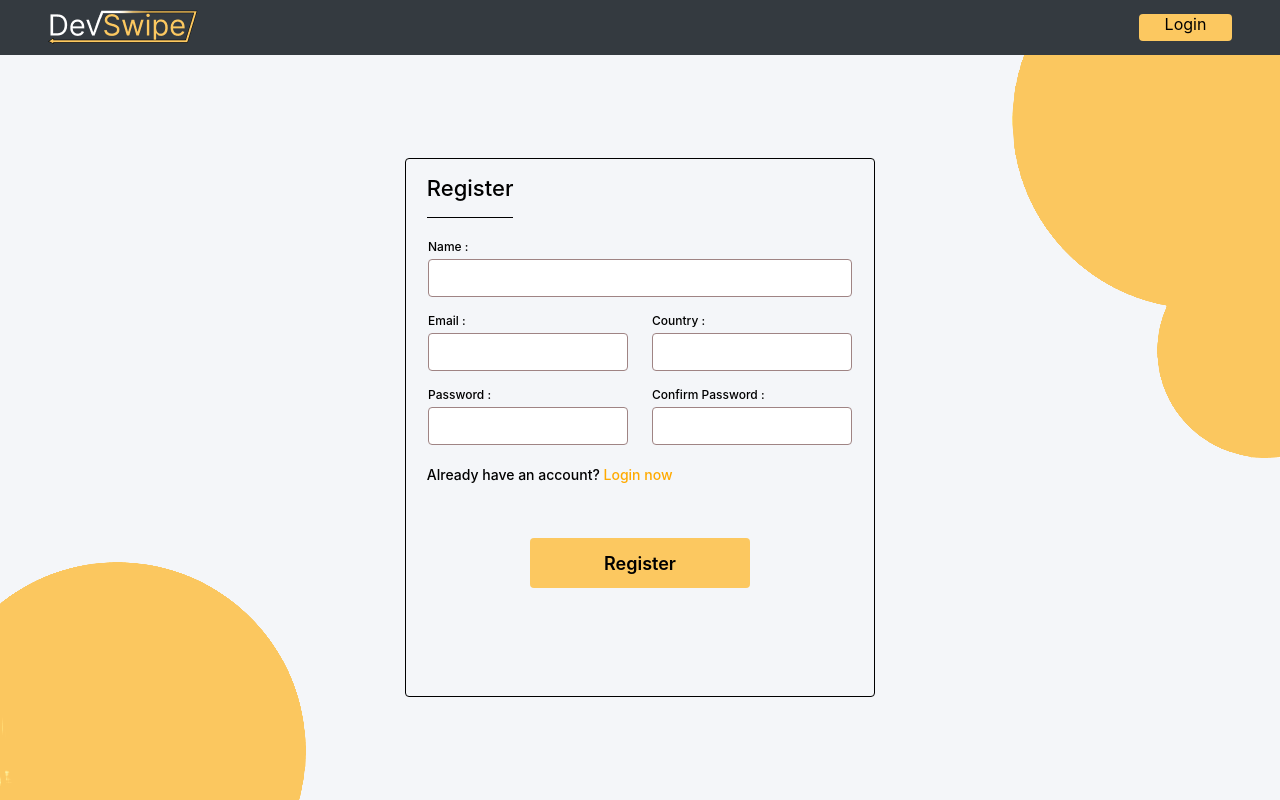
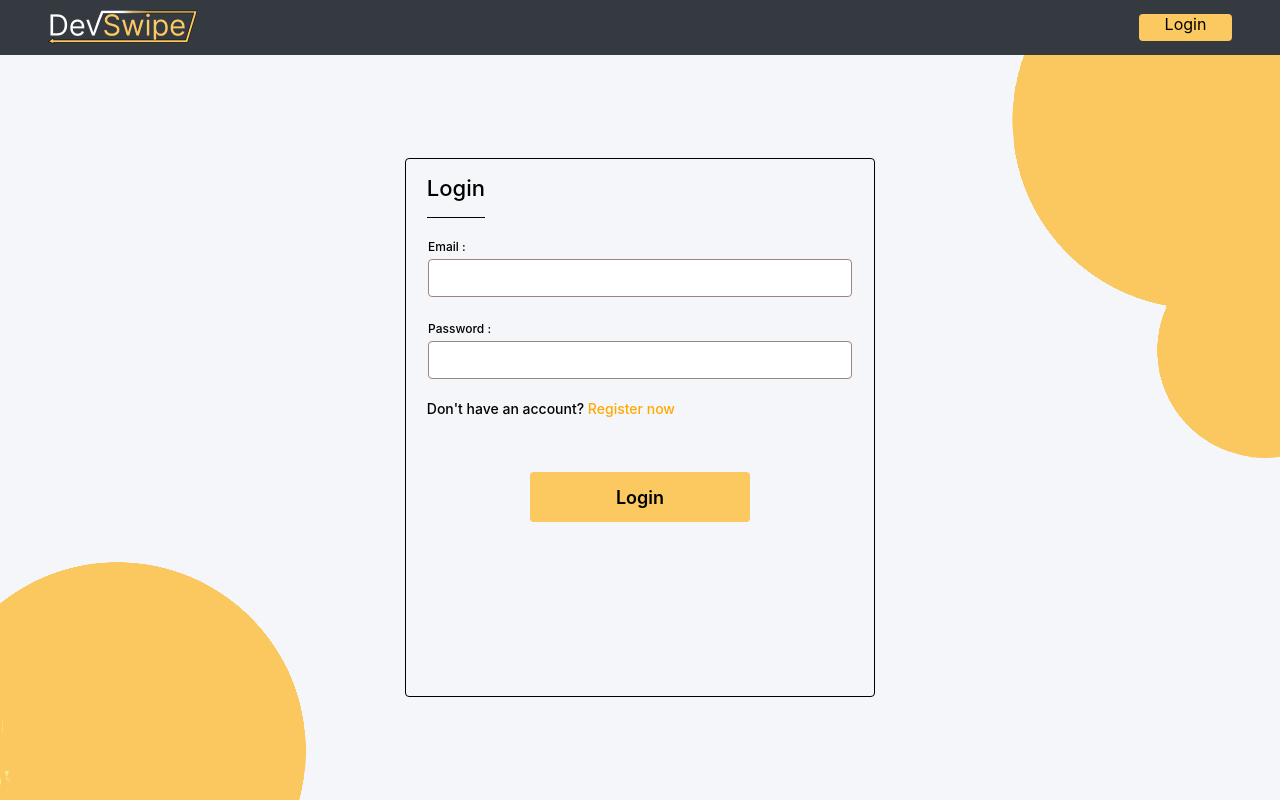
Before and after one commit to Majed-Habli/DevVibe, a React (Create React App) app in the folder Front-End-Website/dev-swipe-web/: page / in a window 1280 px wide. Built offline with nearby package versions, Linux system fonts and the light colour scheme.

Commit message:
Client-Web <> Update login page functionality.

```diff
--- a/Front-End-Website/dev-swipe-web/src/App.js
+++ b/Front-End-Website/dev-swipe-web/src/App.js
@@ -3,14 +3,15 @@ import React from "react";
 import { BrowserRouter, Routes, Route } from "react-router-dom";
 import Register from "./pages/registration/register";
 import PageLayout from "./utils/pagelayout/pagelayout";
+import Login from "./pages/login/login";
 
 function App() {
   return (
     <BrowserRouter>
       <Routes>
         <Route path="/" element={<PageLayout />}>
-          <Route index element={<Register />} />
-          {/* <Route path="/login" element={<Login />} /> */}
+          <Route index element={<Login />} />
+          <Route path="/register" element={<Register />} />
         </Route>
       </Routes>
     </BrowserRouter>
--- a/Front-End-Website/dev-swipe-web/src/pages/login/login.jsx
+++ b/Front-End-Website/dev-swipe-web/src/pages/login/login.jsx
@@ -1,5 +1,5 @@
 import React, {useState} from "react";
-import styles from './register.module.css';
+import styles from '../registration/register.module.css';
 // import axios from 'axios';
 import CustomInput from "../../components/custom input/custominput";
 import CustomButton from "../../components/custom button/custombutton";
@@ -18,11 +18,15 @@ const Login = () =>{
         }));
     };
 
+    const goToPage = () => {
+        window.location.href = '/register';
+    }
+
     const onLogin = async (event) =>{
         event.preventDefault();
 
         try {
-            if(!inputs.name || !inputs.email){
+            if(!inputs.email || !inputs.password){
                 setError('All fields required');
                 console.log(error);
             }else{
@@ -35,18 +39,18 @@ const Login = () =>{
                         }
                 });
                 const data = response;
+                console.log("res", response)
                 const token = " ";
 
-                if(data.status == 'Success'){
-                    const token = data.data.token;
-                    const id = data.data.id;
-                    const user_type = data.data.user_type_id;
+                if(data.status == 'success'){
+                    const token = data.user.token;
+                    const id = data.user.id;
+                    const user_type = data.user.user_type_id;
 
                     localStorageAction("token", token);
                     localStorageAction("user_id", id);
                     localStorageAction("user_type", user_type);
-                    // console.log(data.data.token)
-                    console.log("here is my token", localStorageAction("token"), localStorageAction("user_id"), "and", localStorageAction(user_type));
+                    // console.log("here is my token", localStorageAction("token"), localStorageAction("user_id"), "and", localStorageAction("user_type"));
                     // window.location.href = ''
                 }else{
                     setError("Email Doesn't exists!");
@@ -64,12 +68,12 @@ const Login = () =>{
             <div className={styles.comp_container}>
                 <div className={styles.title}>Login</div>
                 <div className={styles.input_container}>
-                    <div className={styles.row}>
-                        <CustomInput label={'Email :'} name={'email'} value={inputs.email} handleChange={handleChange} width={200} height={38} fontSize={12} fontWeight={500}/>
-                        <CustomInput label={'Password :'} name={'password'} value={inputs.password} handleChange={handleChange} width={200} height={38}fontSize={12} fontWeight={500}/>
+                    <div className={styles.col}>
+                        <CustomInput label={'Email :'} name={'email'} value={inputs.email} handleChange={handleChange} width={424} height={38} fontSize={12} fontWeight={500}/>
+                        <CustomInput label={'Password :'} name={'password'} value={inputs.password} handleChange={handleChange} width={424} height={38}fontSize={12} fontWeight={500}/>
                     </div>
                 </div>
-                <div className={styles.cto}>Don't have an account? <span>Register now</span></div>
+                <div className={styles.cto}>Don't have an account? <span onClick={goToPage}>Register now</span></div>
                 <div className={styles.button_container}>
                     <CustomButton width={220} height={50} title={'Login'} display={'flex'} alignItems={'center'} justifyContent={'center'} fontSize={18} fontWeight={600} borderRadius={4} backgroundColor={'#FCC860'} onClick={onLogin}/>
                 </div>
--- a/Front-End-Website/dev-swipe-web/src/pages/registration/register.jsx
+++ b/Front-End-Website/dev-swipe-web/src/pages/registration/register.jsx
@@ -17,6 +17,10 @@ const Register = () =>{
             [e.target.name]: e.target.value
         }));
     };
+
+    const goToPage = () => {
+        window.location.href = '/';
+    }
 
     const onRegister = async (event) =>{
         event.preventDefault();
@@ -50,8 +54,8 @@ const Register = () =>{
                     localStorageAction("token", token);
                     localStorageAction("user_id", id);
                     localStorageAction("user_type", user_type);
-                    // console.log(data.data.token)
-                    console.log("here is my token", localStorageAction("token"), localStorageAction("user_id"), "and", localStorageAction(user_type));
+
+                    // console.log("here is my token", localStorageAction("token"), localStorageAction("user_id"), "and", localStorageAction("user_type"));
                     // window.location.href = ''
                 }else{
                     setError('Email already exists!');
@@ -82,7 +86,7 @@ const Register = () =>{
                         <CustomInput label={'Confirm Password :'} name={'confirm_password'} value={inputs.confirm_password} handleChange={handleChange} width={200} height={38}fontSize={12} fontWeight={500}/>
                     </div>
                 </div>
-                <div className={styles.cto}>Already have an account? <span>Login now</span></div>
+                <div className={styles.cto}>Already have an account? <span onClick={goToPage}>Login now</span></div>
                 <div className={styles.button_container}>
                     <CustomButton width={220} height={50} title={'Register'} display={'flex'} alignItems={'center'} justifyContent={'center'} fontSize={18} fontWeight={600} borderRadius={4} backgroundColor={'#FCC860'} onClick={onRegister}/>
                 </div>
--- a/Front-End-Website/dev-swipe-web/src/pages/registration/register.module.css
+++ b/Front-End-Website/dev-swipe-web/src/pages/registration/register.module.css
@@ -4,6 +4,10 @@
     display: flex;
     align-items: center;
     justify-content: center;
+}
+
+.comp_width{
+    width: 380px;
 }
 
 .comp_container{
@@ -36,6 +40,12 @@
     column-gap: 1.5rem;
 }
 
+.col{
+    display: flex;
+    flex-direction: column;
+    row-gap: 1.5rem;
+}
+
 .cto{
     font-size: 14px;
     font-weight: 500;
```
